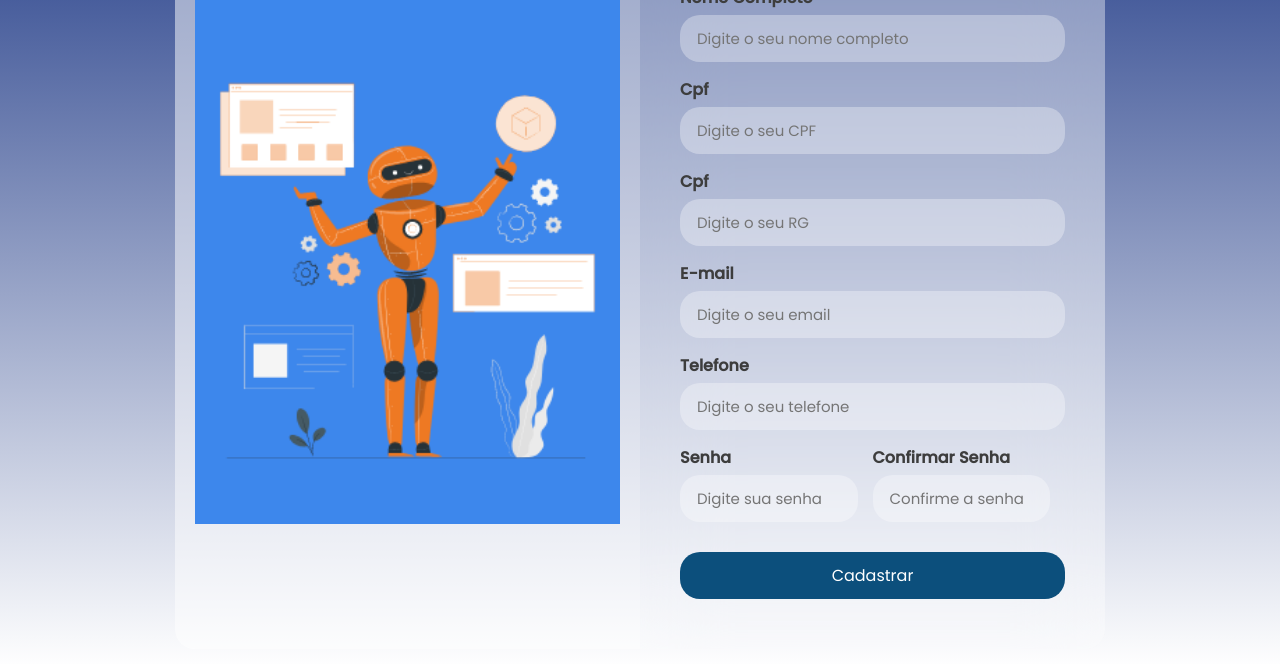
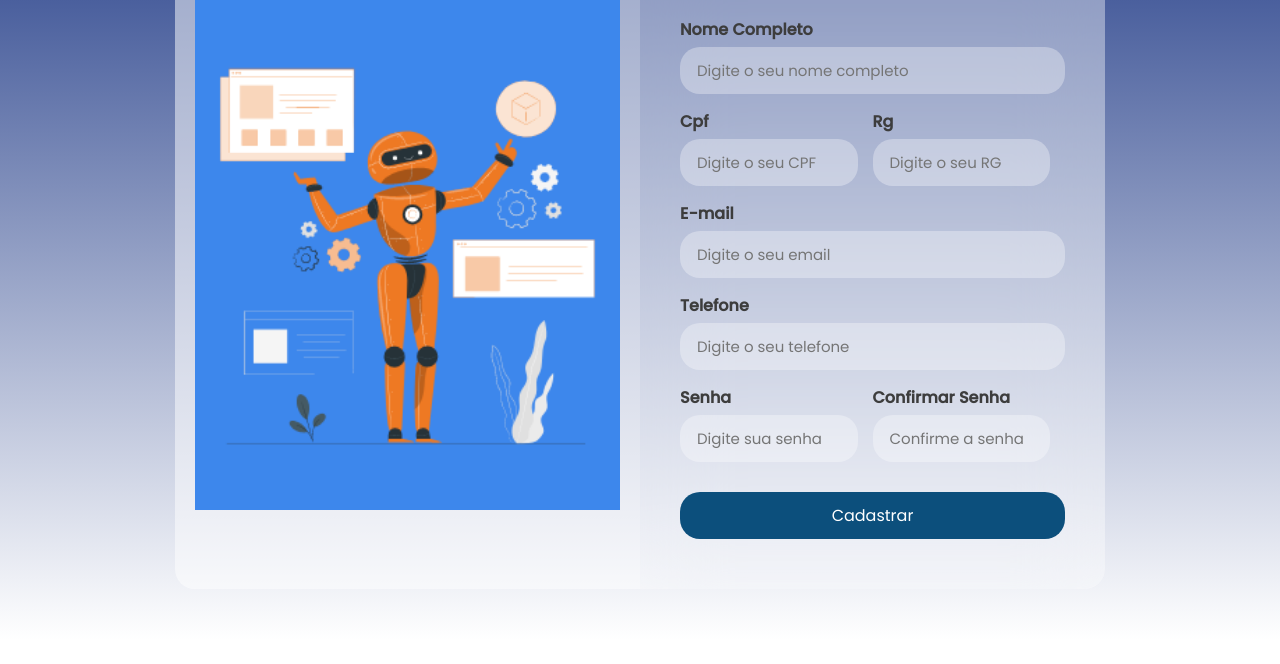
Before and after one commit to Vandilmacandido/eaiConecta, a plain HTML site: page cadastroparceiro.html in a window 1280 px wide. Shown: the part 160-824 px from the top of the page. After the commit the page ends 800 px from the top, so only its background shows below. Drawn offline with Linux system fonts and the light colour scheme.

Commit message:
Atualização RG e CPF

```diff
--- a/cadastroparceiro.html
+++ b/cadastroparceiro.html
@@ -23,13 +23,13 @@
                     <input type="text" id="nome" placeholder="Digite o seu nome completo" required>
                 </div>
 
-                <div class="input-group">
+                <div class="input-group w50">
                   <label for="cpf"> Cpf</label>
                   <input type="text" id="cpf" placeholder="Digite o seu CPF" required>
                 </div>
 
-                <div class="input-group">
-                  <label for="rg"> Cpf</label>
+                <div class="input-group w50">
+                  <label for="rg"> Rg</label>
                   <input type="text" id="rg" placeholder="Digite o seu RG" required>
                 </div>
 
```
